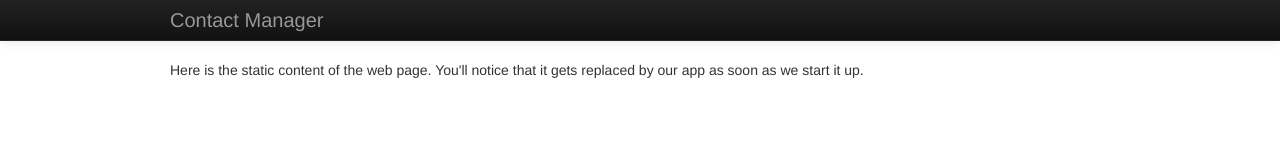
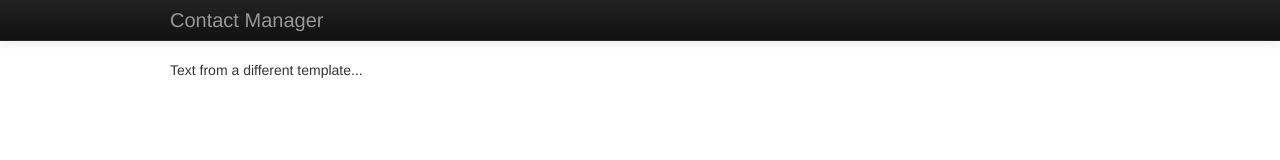
Before and after one commit to Kimbsy/backbone_marionette, a plain HTML site: page index.html in a window 1280 px wide. Drawn offline with Linux system fonts and the light colour scheme.

Commit message:
dynamically specified view templates

```diff
--- a/index.html
+++ b/index.html
@@ -3,7 +3,6 @@
   <head>
     <meta charset="utf-8">
     <title>Marionette Contact Manager</title>
-    <!-- Le styles -->
     <link href="./assets/css/bootstrap.css" rel="stylesheet">
     <link href="./assets/css/application.css" rel="stylesheet">
   </head>
@@ -18,13 +17,18 @@
       </div>
     </div>
 
-    <div class="container">
+    <div id="main-region" class="container">
       <p>Here is the static content of the web page. You'll notice that it gets replaced by our app as soon as we start it up.</p>
     </div>
 
-    <!-- Le javascript
-    ================================================== -->
-    <!-- Placed at the end of the document so the pages load faster -->
+    <script type="text/template" id="static-template">
+      <p>This is the text that was rendered by our Marionette app.</p>
+    </script>
+
+    <script type="text/template" id="different-static-template">
+      <p>Text from a different template...<p>
+    </script>
+
     <script src="./assets/js/vendor/jquery.js"></script>
     <script src="./assets/js/vendor/json2.js"></script>
     <script src="./assets/js/vendor/underscore.js"></script>
@@ -34,8 +38,22 @@
     <script type="text/javascript">
       var ContactManager = new Marionette.Application();
 
-      ContactManager.on("initialize:after", function() {
-        console.log("Contact manager has started!");
+      ContactManager.addRegions({
+        mainRegion: "#main-region",
+      });
+
+      ContactManager.StaticView = Marionette.ItemView.extend({
+        id: "static-view",
+        tagName: "span",
+        className: "instruction",
+        template: "#static-template",
+      });
+
+      ContactManager.on("start", function() {
+        var staticView = new ContactManager.StaticView({
+          template: "#different-static-template",
+        });
+        ContactManager.mainRegion.show(staticView);
       });
 
       ContactManager.start();
```
